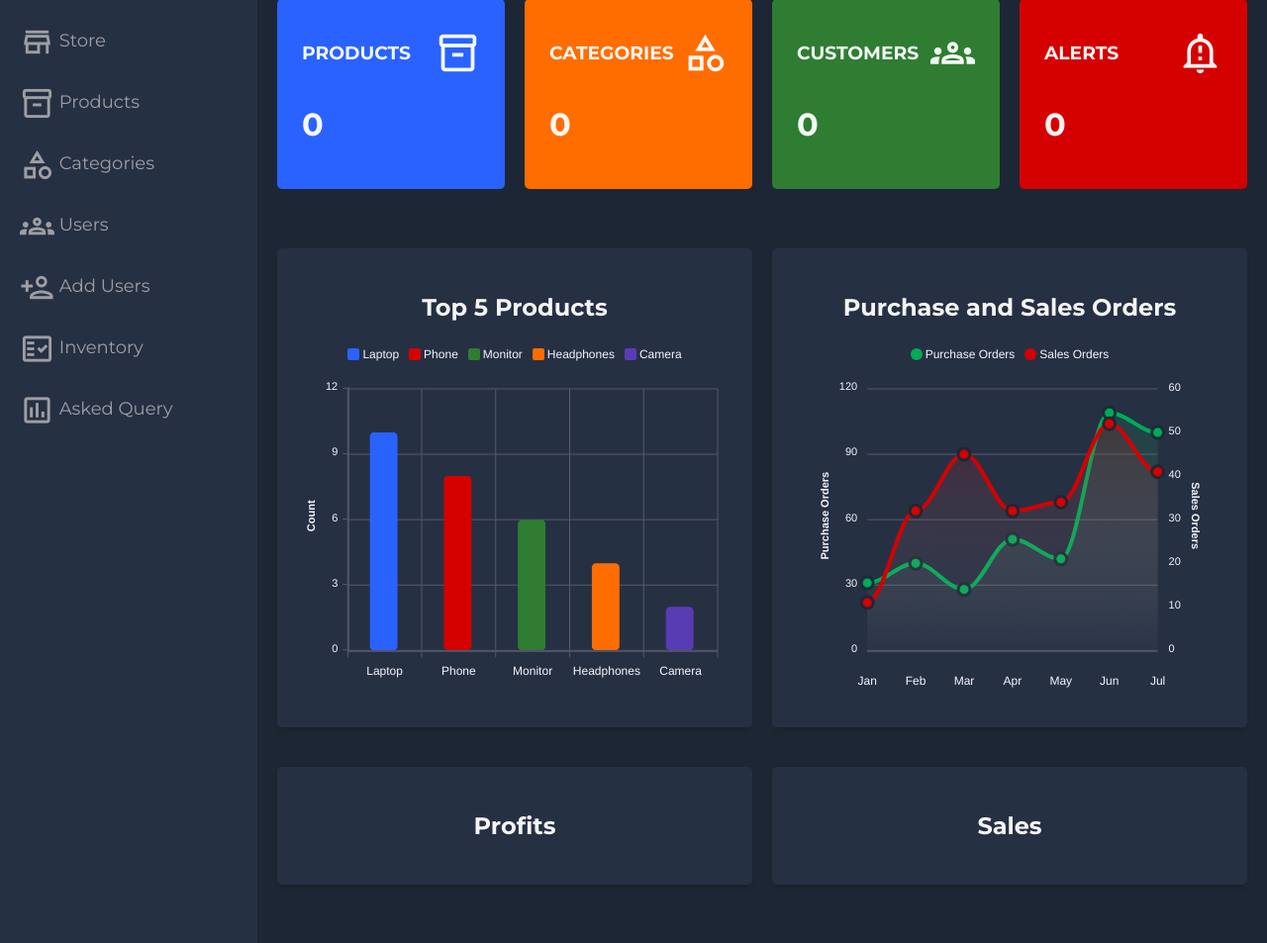
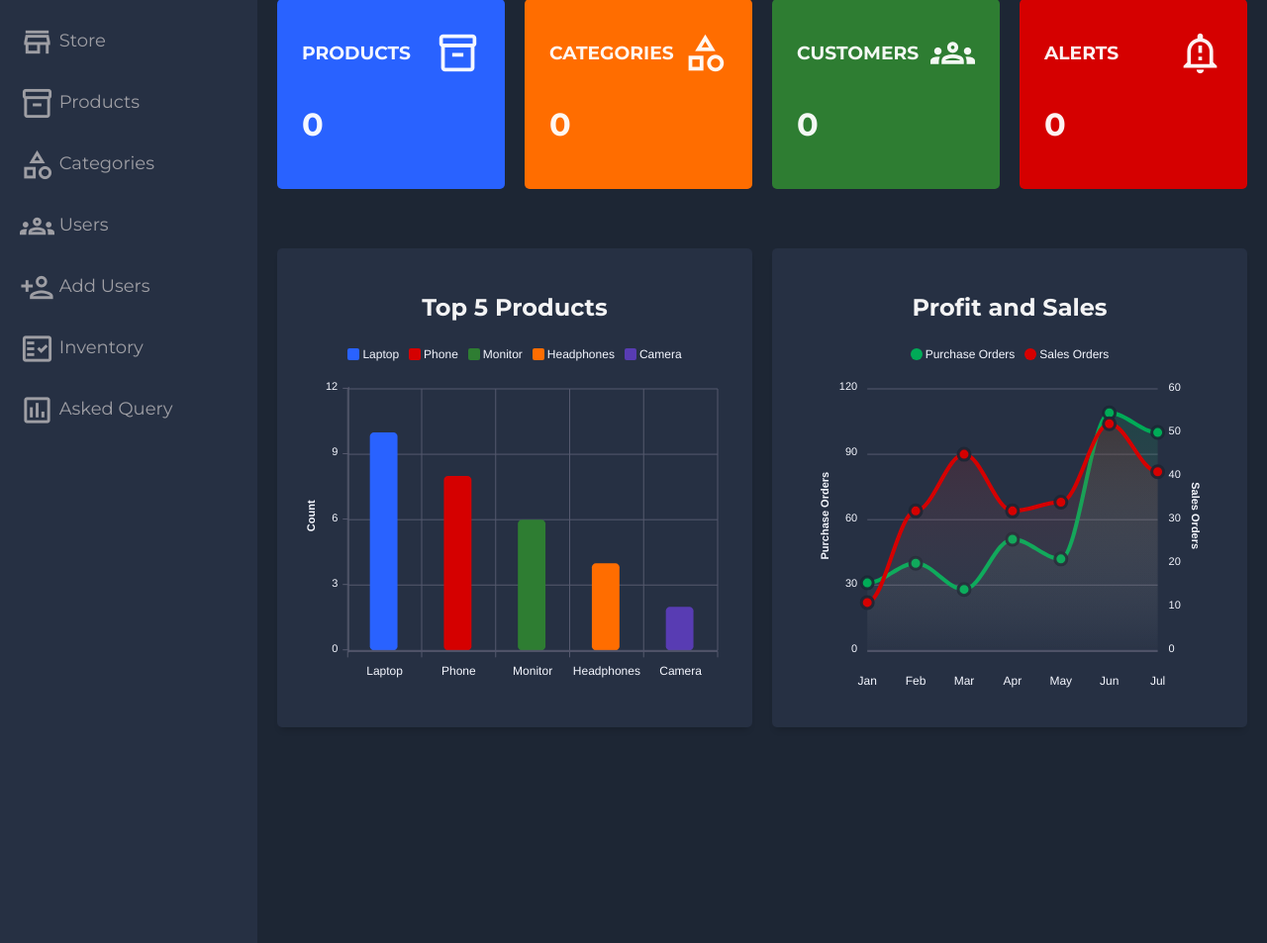
Before and after one commit to syamusenpai/Confectionary-Management, a PHP site: page /aneka_rasa_git/Admin_dashbord.php in a window 1280 px wide. Shown: the part 181-1134 px from the top of the page at 99% size. Run offline with PHP 8.4, Linux system fonts and the light colour scheme; data that the repository does not hold is empty; some libraries are stand-ins or nearby versions.

Commit message:
name tuakr jadi usernmae kat admin

```diff
--- a/admins/Admin_dashbord.php
+++ b/admins/Admin_dashbord.php
@@ -57,7 +57,7 @@
     if (isset($_SESSION['admin'])) {
         // Retrieve admin information from the database based on the admin's ID
         $adminId = $_SESSION['admin']['id'];
-        $query = "SELECT name FROM admins WHERE id = ?";
+        $query = "SELECT username FROM admins WHERE id = ?";
 
         $stmt = $dbc->prepare($query);
         $stmt->bind_param("i", $adminId);
@@ -236,19 +236,10 @@
           </div>
 
           <div class="charts-card">
-            <h2 class="chart-title">Purchase and Sales Orders</h2>
+            <h2 class="chart-title">Profit and Sales </h2>
             <div id="area-chart"></div>
           </div>
 
-          <div class="charts-card">
-            <h2 class="chart-title">Profits</h2>
-            <div id="basic-chart"></div>
-          </div>
-
-          <div class="charts-card">
-            <h2 class="chart-title">Sales</h2>
-            <div id="spark2"></div>
-          </div>
 
         </div>
       </main>
```
